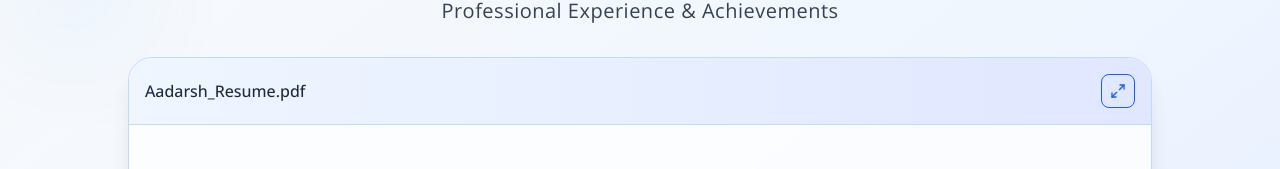
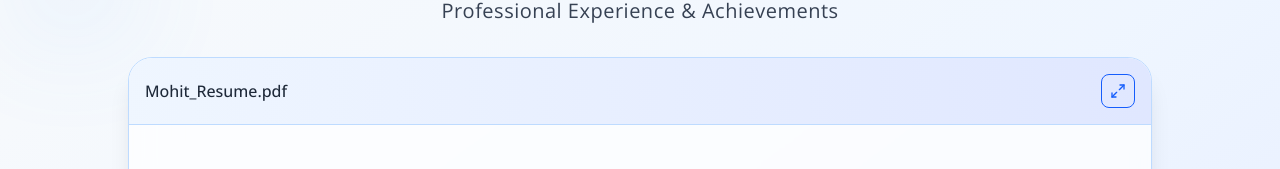
Before and after one commit to mohit8233/my-main-portfolio, a React (Vite) app: page /resume in a window 1280 px wide. Shown: the part 159-328 px from the top of the page. Built offline with nearby package versions, Linux system fonts and the light colour scheme.

Commit message:
main-portfolio

```diff
--- a/index.html
+++ b/index.html
@@ -4,7 +4,7 @@
     <meta charset="UTF-8" />
     <link rel="icon" type="image/svg+xml" href="/aab.jpg" />
     <meta name="viewport" content="width=device-width, initial-scale=1.0" />
-    <title>Aadarsh's Portfolio</title>
+    <title>Mohit's Portfolio</title>
   </head>
   <body>
     <div id="root"></div>
--- a/src/Resume/Resume.jsx
+++ b/src/Resume/Resume.jsx
@@ -62,7 +62,7 @@ const Resume = () => {
             {/* Control bar */}
             <div className="bg-gradient-to-r from-blue-50 to-indigo-100 p-4 flex items-center justify-between border-b border-blue-200">
               <span className="text-gray-800 font-medium">
-                Aadarsh_Resume.pdf
+                Mohit_Resume.pdf
               </span>
               <button
                 onClick={toggleFullscreen}
```
